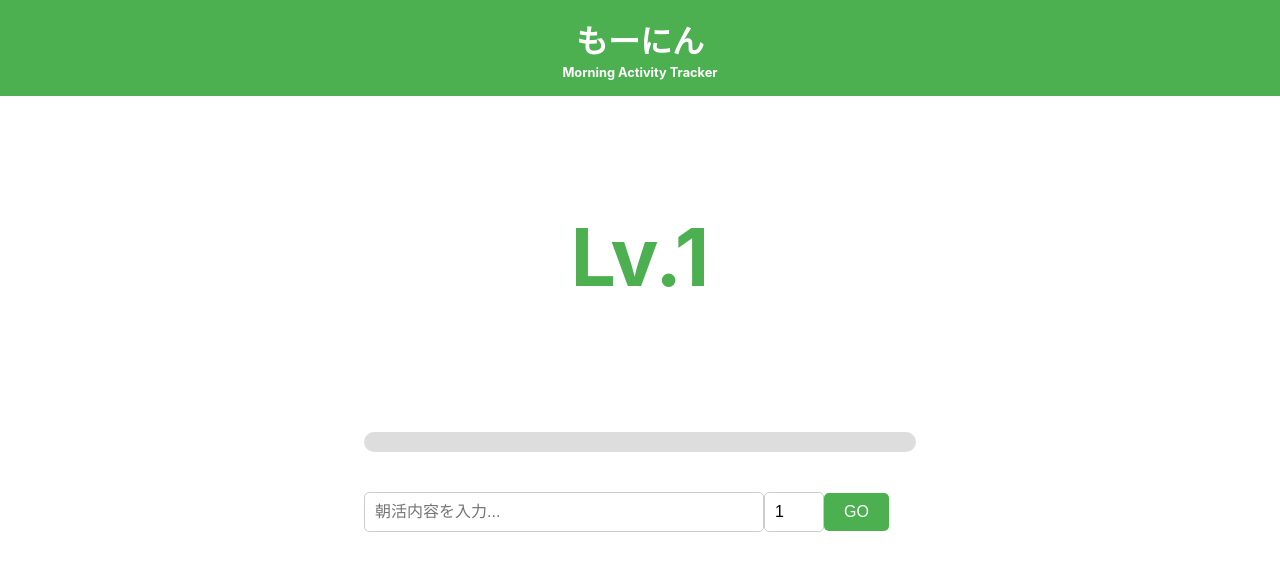
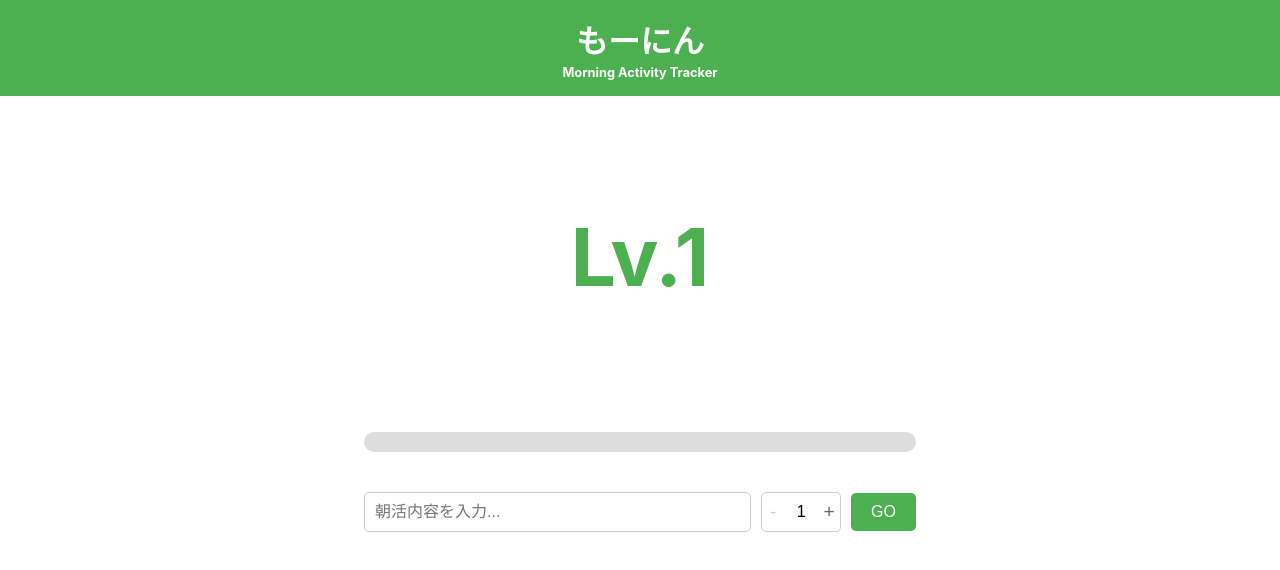
Before and after one commit to dorara-m/mornin, a React (Create React App) app: page / in a window 1280 px wide. Shown: the top 570 px of the page. Built offline with nearby package versions, Linux system fonts and the light colour scheme.

Commit message:
update: 数字uiを改善

```diff
--- a/src/components/ActivityInput.tsx
+++ b/src/components/ActivityInput.tsx
@@ -5,26 +5,74 @@ import { media } from "../utils/media";
 const InputContainer = styled.div`
   display: flex;
   align-items: center;
+  margin: 40px 0;
   flex-wrap: wrap;
-  margin: 40px 0;
+  ${media.tablet(`
+    gap: 10px;
+  `)}
 `;
 
 const TextInput = styled.input`
   padding: 10px;
   font-size: 1rem;
-  width: calc(100% - 60px);
+  flex-grow: 1;
   max-width: 400px;
   border: 1px solid #ccc;
   border-radius: 5px;
 `;
 
+const NumberInputContainer = styled.div`
+  position: relative;
+  display: flex;
+  align-items: center;
+  width: 80px;
+`;
+
 const NumberInput = styled.input`
-  padding: 10px;
+  padding: 10px 20px;
   font-size: 1rem;
-  width: 60px;
-  max-width: 400px;
+  width: 100%;
   border: 1px solid #ccc;
   border-radius: 5px;
+  text-align: center;
+  &::-webkit-inner-spin-button,
+  &::-webkit-outer-spin-button {
+    -webkit-appearance: none;
+    margin: 0;
+  }
+  -moz-appearance: textfield;
+`;
+
+const StepButton = styled.button`
+  position: absolute;
+  padding: 0;
+  width: 20px;
+  height: 100%;
+  border: none;
+  background: none;
+  color: #666;
+  cursor: pointer;
+  display: flex;
+  align-items: center;
+  justify-content: center;
+  font-size: 1.2rem;
+
+  &:hover {
+    color: #4caf50;
+  }
+
+  &:disabled {
+    color: #ccc;
+    cursor: not-allowed;
+  }
+`;
+
+const DecrementButton = styled(StepButton)`
+  left: 2px;
+`;
+
+const IncrementButton = styled(StepButton)`
+  right: 2px;
 `;
 
 const Button = styled.button`
@@ -64,6 +112,14 @@ const ActivityInput: React.FC<ActivityInputProps> = ({ onAddActivity }) => {
     setProgress(1);
   };
 
+  const handleIncrement = () => {
+    setProgress((prev) => prev + 1);
+  };
+
+  const handleDecrement = () => {
+    setProgress((prev) => Math.max(1, prev - 1));
+  };
+
   return (
     <InputContainer>
       <TextInput
@@ -72,12 +128,18 @@ const ActivityInput: React.FC<ActivityInputProps> = ({ onAddActivity }) => {
         onChange={(e) => setActivity(e.target.value)}
         placeholder="朝活内容を入力..."
       />
+      <NumberInputContainer>
+        <DecrementButton onClick={handleDecrement} disabled={progress <= 1}>
+          -
+        </DecrementButton>
         <NumberInput
           type="number"
           value={progress}
           onChange={(e) => setProgress(Number(e.target.value))}
           min="1"
         />
+        <IncrementButton onClick={handleIncrement}>+</IncrementButton>
+      </NumberInputContainer>
       <Button onClick={handleSubmit}>GO</Button>
     </InputContainer>
   );
```
Also changed, not shown: 1 other file (tests, documents, lock files or other folders). Lines whose indentation alone changed are shown as unchanged.
